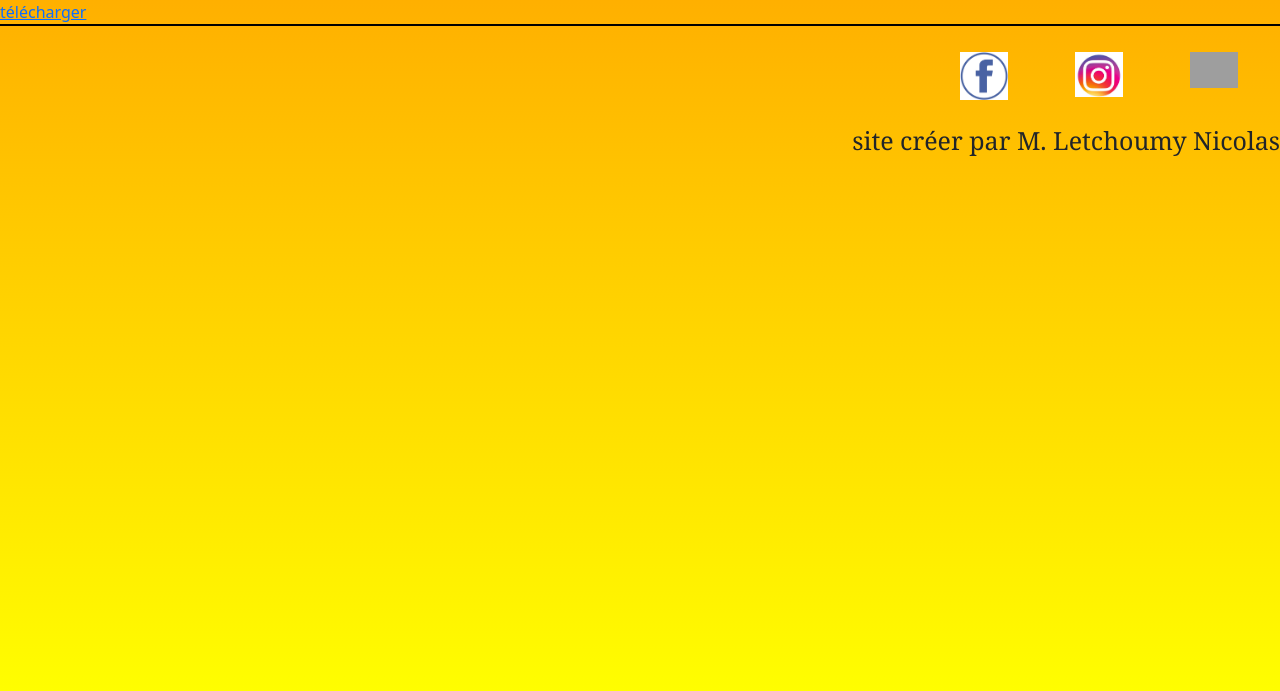
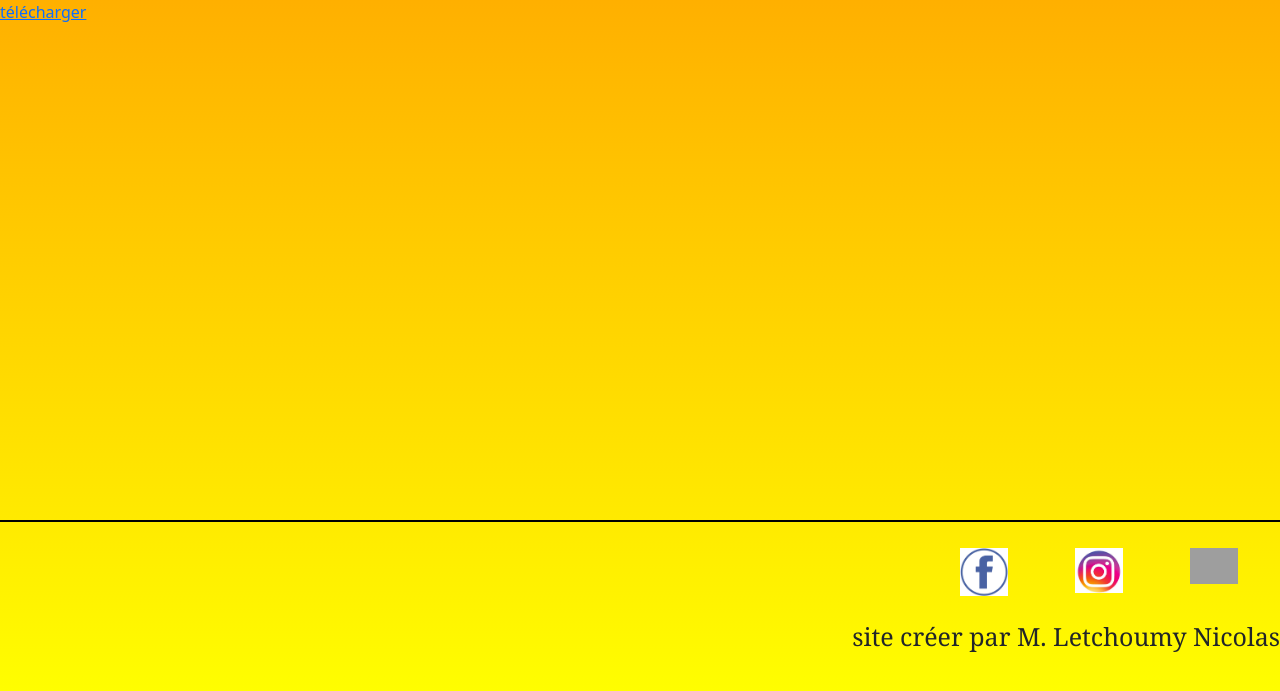
Before and after one commit to NicolasLetchoumy/projet_stage, a PHP site: page /projet/html/pageFinal.html in a window 1280 px wide. Shown: the part 96-787 px from the top of the page. Run offline with PHP 8.4, Linux system fonts and the light colour scheme; grey boxes are pictures that could not be loaded.

Commit message:
Update index.css

```diff
--- a/projet 2/css/index.css
+++ b/projet 2/css/index.css
@@ -16,13 +16,12 @@ header{
 
 main{
     width: 100%;
+    min-height: 65%;
 }
 
 footer{
-    position: static;
-    bottom: 0%;
     width: 100%;
-    height: 10%;
+    max-height: 5%;
     border-top: solid black 2px;
 }
 
```
